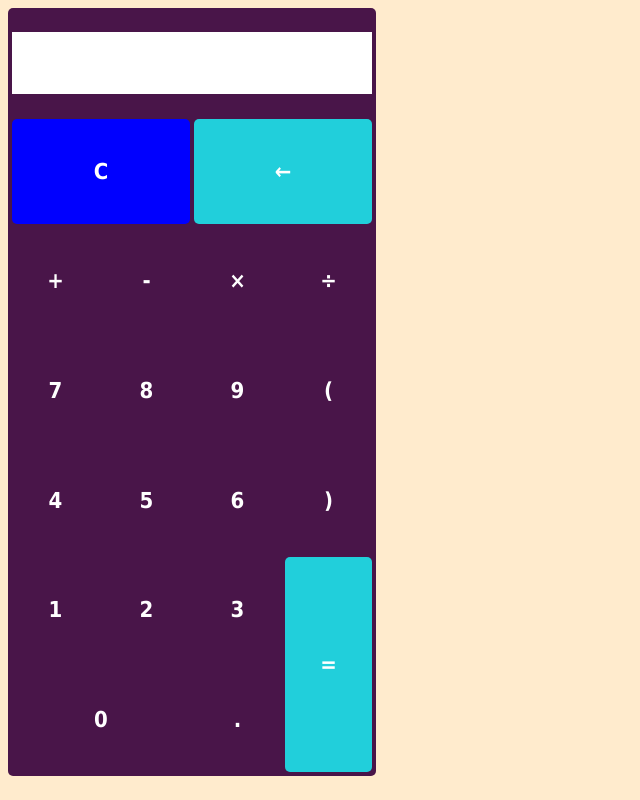
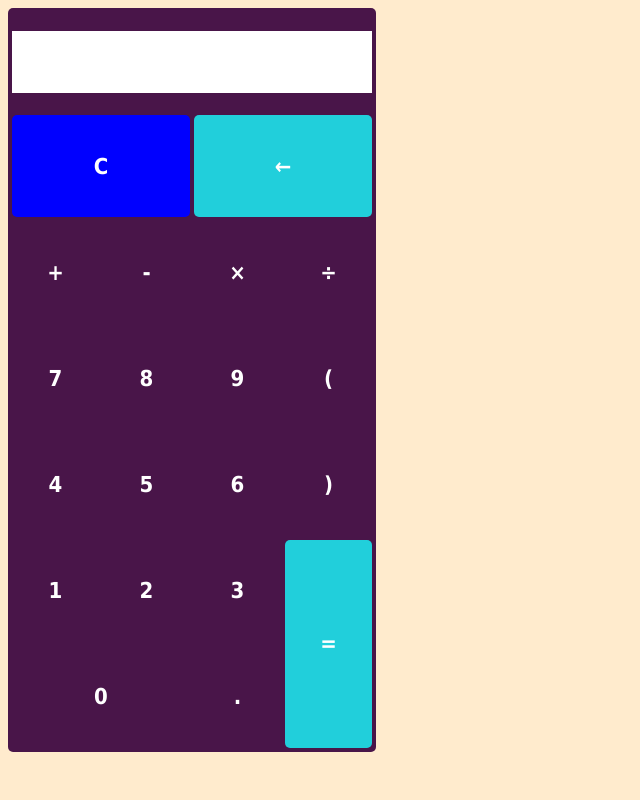
Before and after one commit to vanekh-abramov/simple-calculator, a plain HTML site: page index.html in a window 1280 px wide. Shown: the whole page, without its empty margins (0-640 px from the left). Drawn offline with Linux system fonts and the light colour scheme.

Commit message:
Update style.css
change min-height to 92vh

```diff
--- a/style.css
+++ b/style.css
@@ -10,7 +10,7 @@ body {
     padding: 4px;
     border-radius: 5px;
     max-width: 360px;
-    min-height: 95vh;
+    min-height: 92vh;
     font-family: Tahoma, sans-serif;
     display: grid;
 }
```
